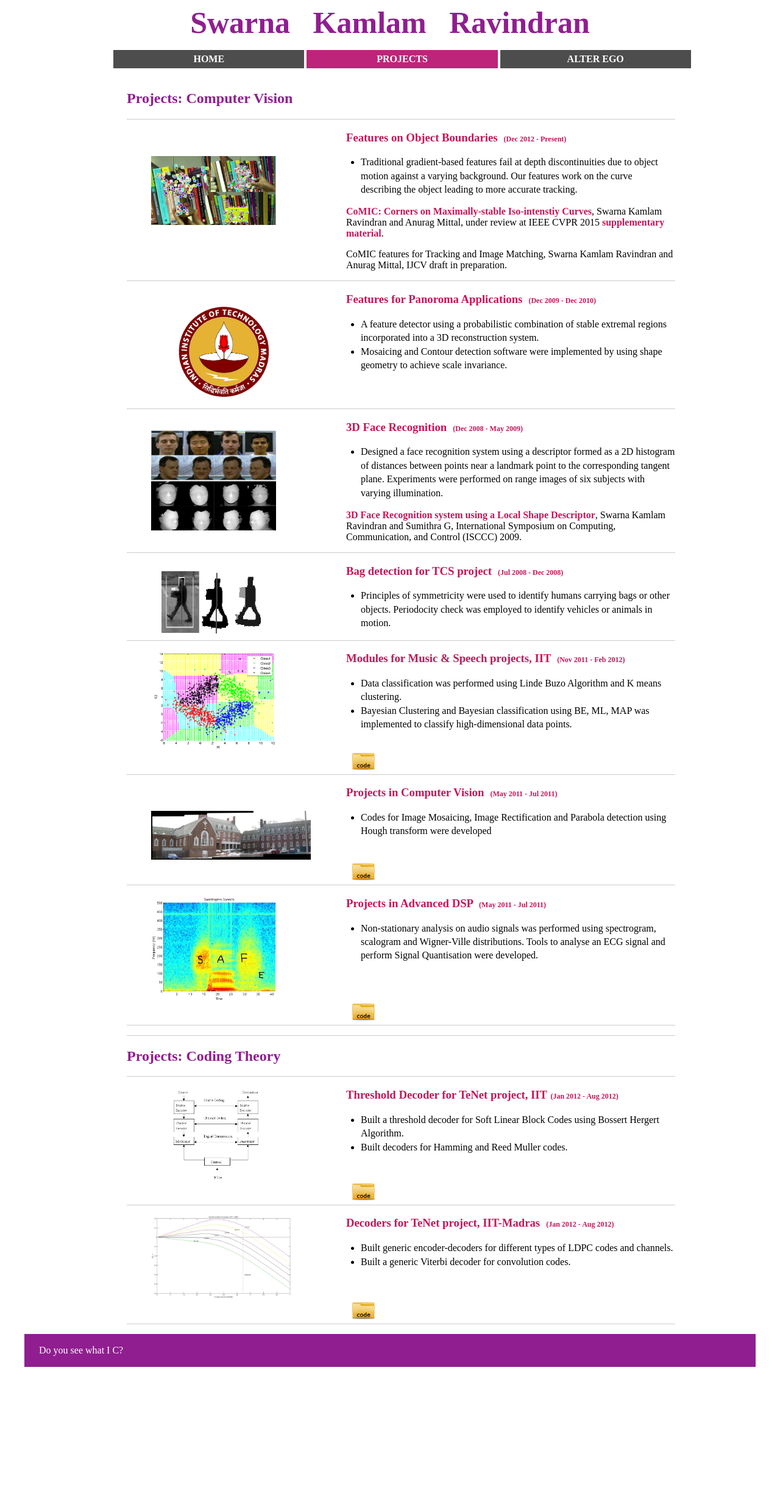
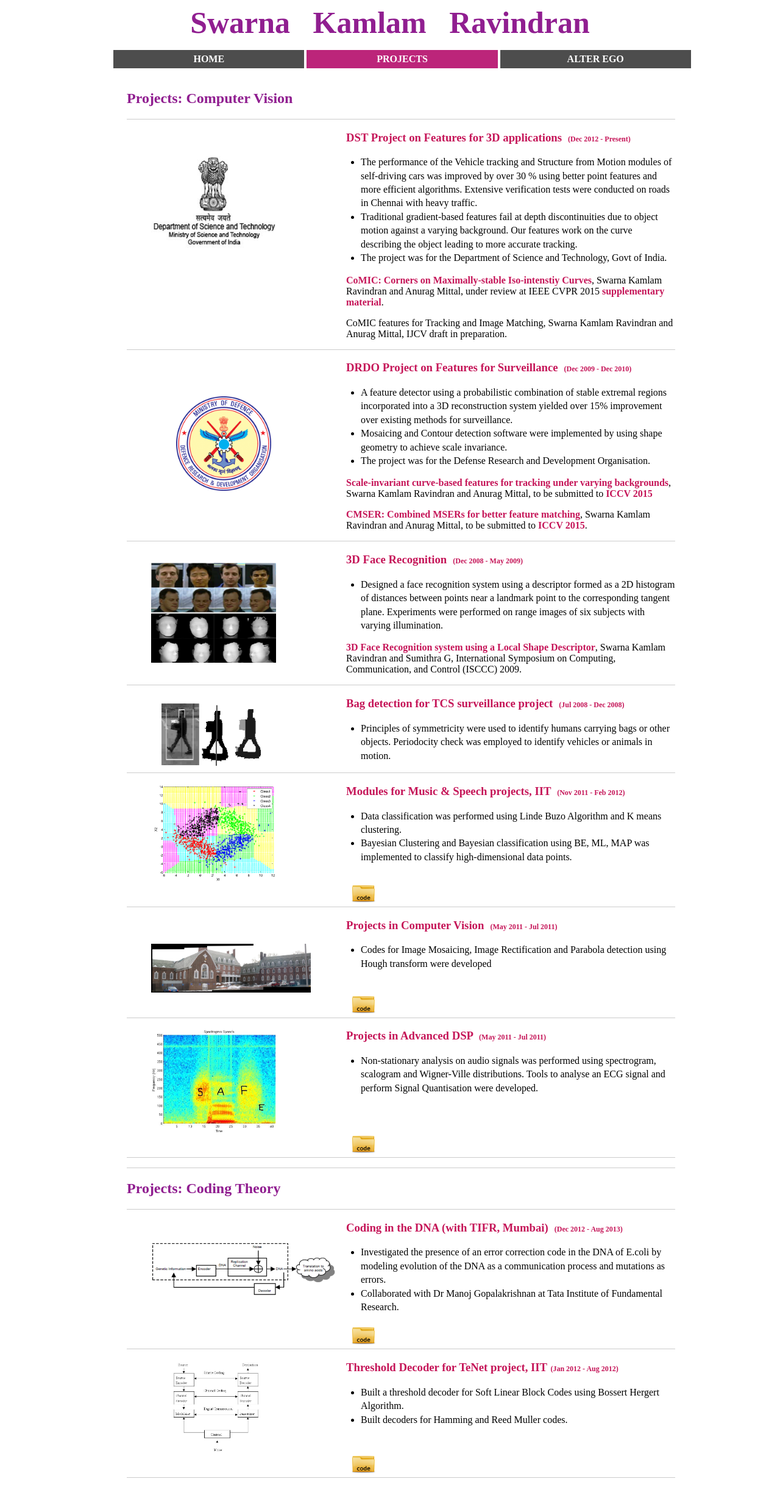
Before and after one commit to swarnakr/swarnakr.github.io, a plain HTML site: page projects.html in a window 1280 px wide. Shown: the top 2439 px of the page at 61% size. Before the commit the page ends 2250 px from the top, so only its background shows below. Drawn offline with Linux system fonts and the light colour scheme.

Commit message:
intial commit

```diff
--- a/projects.html
+++ b/projects.html
@@ -39,12 +39,18 @@
       <hr>
 
       <div id="rpublication">
-        <figure><img src="docs/images/boundarydet.png" width= "25%" vspace="5%" alt="" align="left"/></a></figure>
-        <h3>Features on Object Boundaries
+        <figure><img src="docs/images/dst.jpg" width= "25%" vspace="5%" alt="" align="left"/></a></figure>
+        <h3>DST Project on Features for 3D applications
 <date>(Dec 2012 - Present)</date>
 </h3>
-        <p class = "publicationbib"> <ul>
+        <p class = "publicationbib"> <ul><li>The performance of the Vehicle tracking and Structure from Motion modules
+of self-driving cars was improved by over 30 % using better point features
+and more efficient algorithms. Extensive verification tests were conducted on
+roads in Chennai with heavy traffic.
+ </li>
 <li>Traditional gradient-based features fail at depth discontinuities due to object motion against a varying background. Our features work on the curve describing the object leading to more accurate tracking.
+</li>
+<li>The project was for the Department of Science and Technology, Govt of India.
 </li>
 </ul>
 </p>
@@ -62,17 +68,20 @@ Swarna Kamlam Ravindran and Anurag Mittal, under review at IEEE CVPR 2015  <a hr
       <hr>
 
       <div id="rpublication">
-        <figure><a href="#"><img src="docs/images/iitmLogo.png" width="19%" hspace="5%" vspace="2%" alt="" align="left"/></a></figure>
-        <h3>Features for Panoroma Applications
+        <figure><a href="#"><img src="docs/images/DRDO.png" width="19%" hspace="5%" vspace="7%" alt="" align="left"/></a></figure>
+        <h3>DRDO Project on Features for Surveillance
 <date>(Dec 2009 - Dec 2010)</date>
 </h3>
         <p class = "publicationbib"><ul><li> A feature detector using a probabilistic combination of stable extremal regions
-incorporated into a 3D reconstruction system.
+incorporated into a 3D reconstruction system yielded over 15% improvement
+over existing methods for surveillance.
 
 </li><li>Mosaicing and Contour detection software were implemented by using shape
 geometry to achieve scale invariance.</li>
-</ul>
+<li>The project was for the Defense Research and Development Organisation.</li></ul>
 </p>
+        <p class = "publicationsummary"><h7>Scale-invariant curve-based features for tracking under varying backgrounds</h7>, Swarna Kamlam Ravindran and Anurag Mittal, to be submitted to <h7>ICCV 2015</h7></p>
+        <p class = "publicationsummary"><h7>CMSER: Combined MSERs for better feature matching</h7>, Swarna Kamlam Ravindran and Anurag Mittal, to be submitted to <h7>ICCV 2015</h7>.</p>
 
       </div>
       <hr>
@@ -94,7 +103,7 @@ geometry to achieve scale invariance.</li>
 
       <div id="rpublication">
         <figure><a href="#"><img src="docs/images/bag.png" width="20%" hspace="2%" vspace="1%" alt="" align="left"/></a></figure>
-        <h3>Bag detection for TCS project <date>(Jul 2008 - Dec 2008)</date></h3>
+        <h3>Bag detection for TCS surveillance project <date>(Jul 2008 - Dec 2008)</date></h3>
         <p class = "publicationbib"><ul><li> Principles of symmetricity were used to identify humans carrying bags or other
 objects. Periodocity check was employed to identify vehicles or animals in motion.
 </li></ul>
@@ -150,7 +159,20 @@ Signal Quantisation were developed.</ul>
       <h2>Projects: Coding Theory</h2>
       <hr>
 
-      <!----------------------------------------->
+
+      <div id="rpublication">
+        <figure><a href="#"><img src="docs/images/dna.png" width="37%" style="PADDING-TOP: 4%" alt="" align="left"/></a></figure>
+        <h3>Coding in the DNA (with TIFR, Mumbai)
+<date>(Dec 2012 - Aug 2013)</date></h3>
+        <p class = "publicationbib"><ul><li> Investigated the presence of an error correction code in the DNA of E.coli by modeling evolution of the DNA as a communication process and mutations as errors.
+	</li><li>Collaborated with Dr Manoj Gopalakrishnan at Tata Institute of Fundamental Research.
+</li></ul>
+	</p>
+	<p class = "fig">
+	<figure><a href="docs/ECCInDNA.zip"><img src="docs/images/code.png" width="5%" alt="" hspace = "40%" align="left"/></a></figure>          		</p>
+      </div>
+      <hr>
+<!----------------------------------------->
 
       <div id="rpublication">
         <figure><a href="#"><img src="docs/images/thresh.jpg" width="18%" hspace="4%" alt="" align="left"/></a></figure>
```
Also changed, not shown: index.html (+5 -5 lines), docs/images/DRDO.png (added), docs/images/dna.png (added), docs/images/dst.jpg (added).
